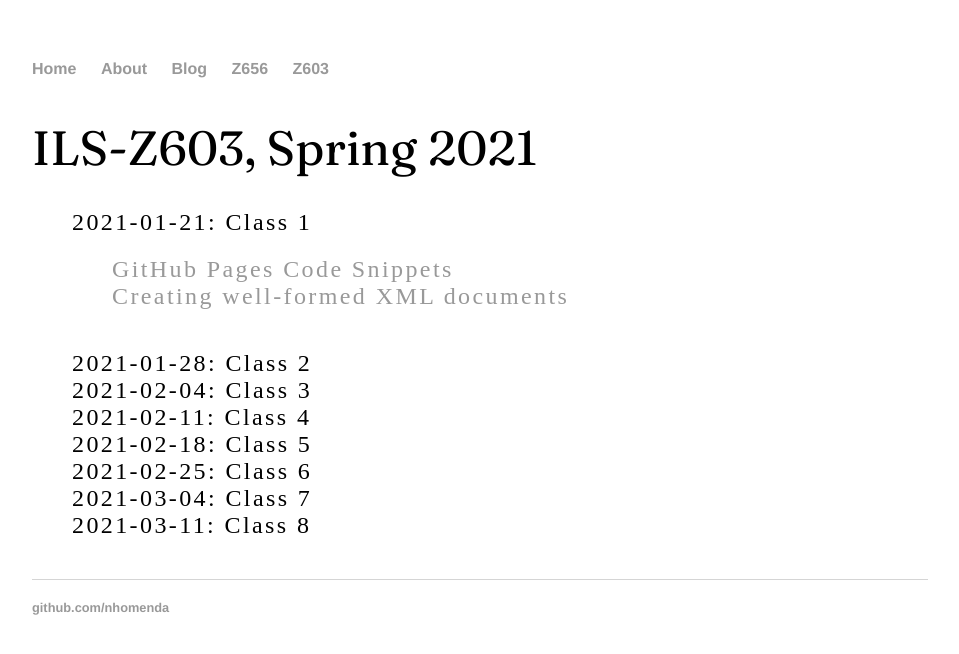
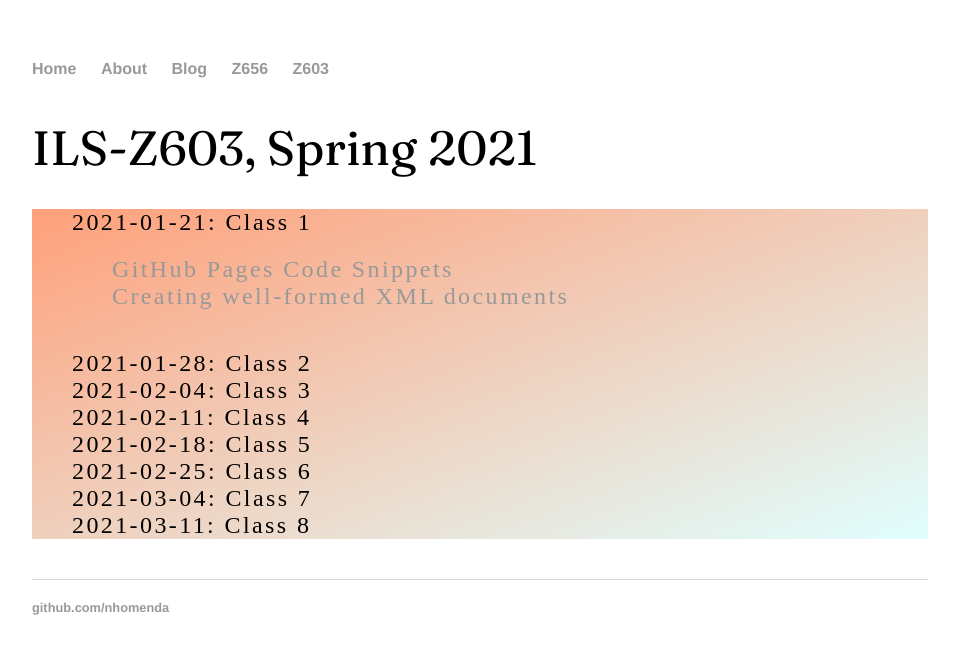
Before and after one commit to nhomenda/nhomenda.github.io, a Jekyll site: the page built from Z603/index.html, in a window 1280 px wide. Shown: the top 654 px of the page, without its empty margins (160-1119 px from the left). Built offline with Jekyll 4.4.1, drawn with Linux system fonts in a browser that asks for light colours.

Commit message:
Update main.css

```diff
--- a/css/main.css
+++ b/css/main.css
@@ -38,6 +38,7 @@ footer {
 ul.posts {
     margin: 20px auto 40px;
     font-size: 1.5em;
+    background-image: linear-gradient(to bottom right, LightSalmon, LightCyan);
 }
 
 ul.posts li {
```
